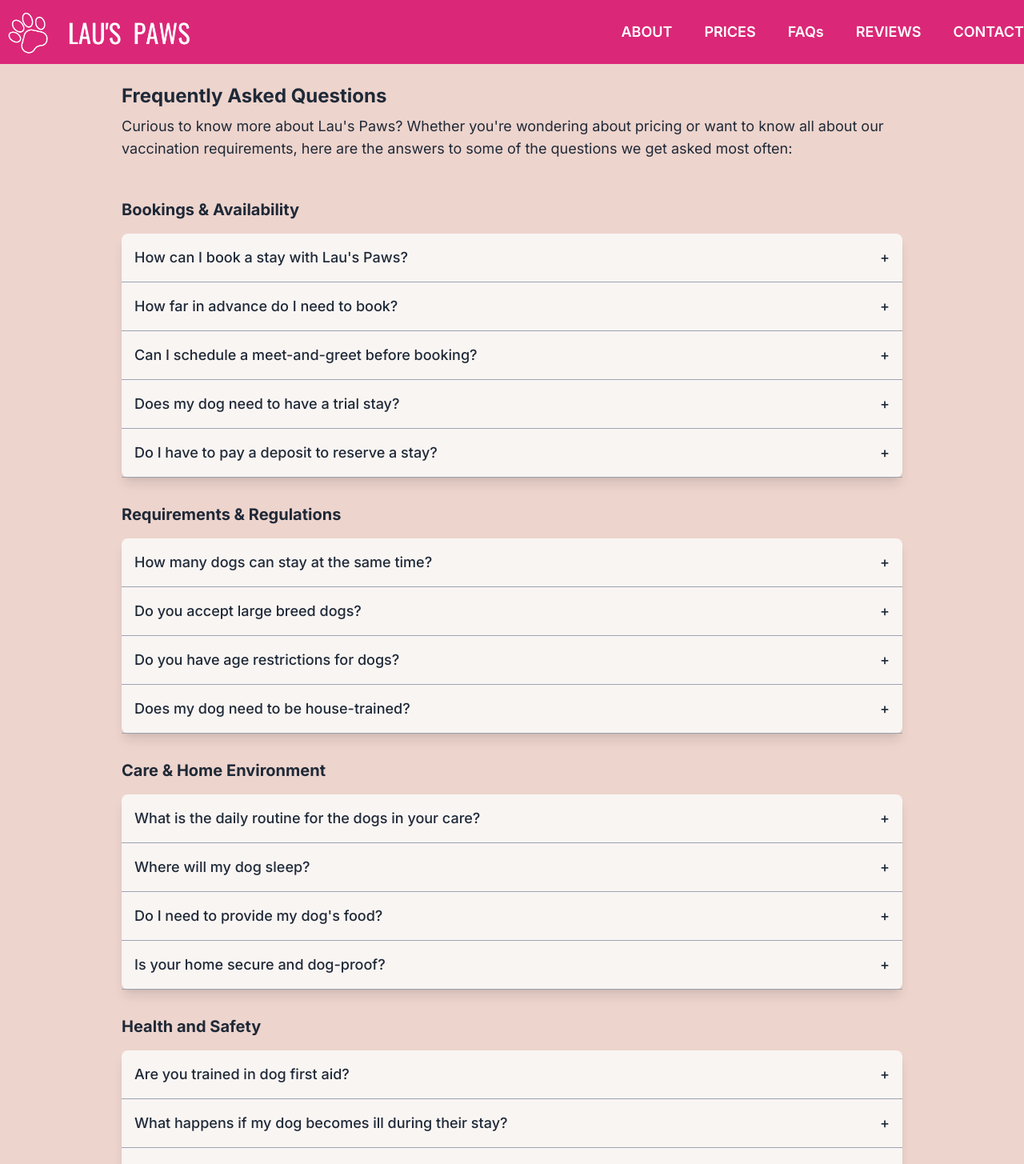
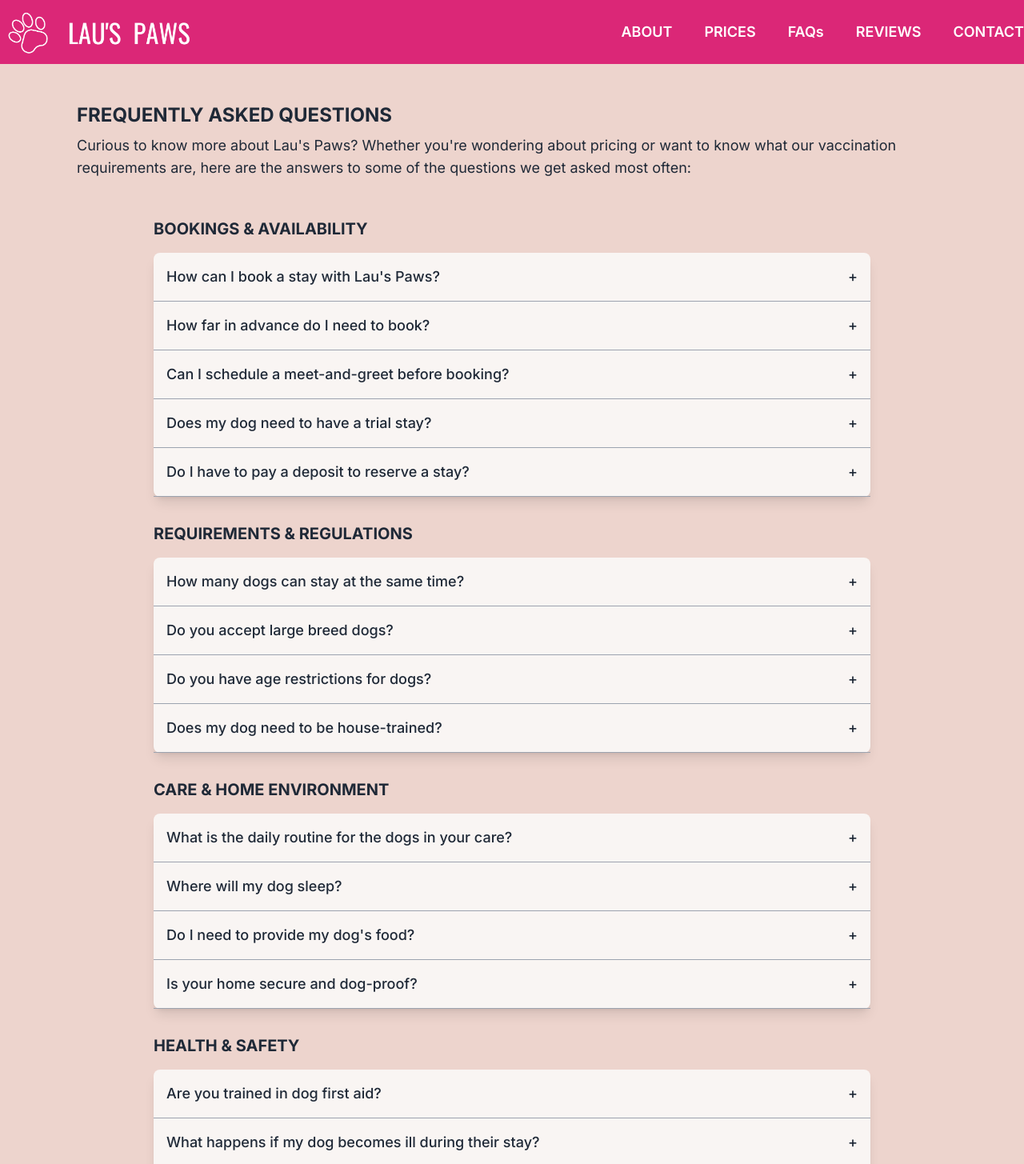
Before and after one commit to lolamindi/laus-paws, a Next.js app: page /faqs in a window 1280 px wide. Shown: the top 1455 px of the page at 80% size. Built offline with nearby package versions, Linux system fonts and the light colour scheme.

Commit message:
adjust margins and headings on review page and faqs page

```diff
--- a/data/faqs.json
+++ b/data/faqs.json
@@ -1,7 +1,7 @@
 {
   "sections": [
     {
-      "heading": "Bookings & Availability",
+      "heading": "BOOKINGS & AVAILABILITY",
       "items": [
         {
           "id": 0,
@@ -31,7 +31,7 @@
       ]
     },
     {
-      "heading": "Requirements & Regulations",
+      "heading": "REQUIREMENTS & REGULATIONS",
       "items": [
         {
           "id": 5,
@@ -56,7 +56,7 @@
       ]
     },
     {
-      "heading": "Care & Home Environment",
+      "heading": "CARE & HOME ENVIRONMENT",
       "items": [
         {
           "id": 9,
@@ -81,7 +81,7 @@
       ]
     },
     {
-      "heading": "Health and Safety",
+      "heading": "HEALTH & SAFETY",
       "items": [
         {
           "id": 13,
@@ -110,7 +110,7 @@
       ]
     },
     {
-      "heading": "Pricing & Payment",
+      "heading": "PRICING & PAYMENT",
       "items": [
         {
           "id": 18,
--- a/src/app/faqs/page.jsx
+++ b/src/app/faqs/page.jsx
@@ -45,17 +45,18 @@ const FAQSection = ({ heading, items }) => {
 export default function FAQs() {
   return (
     <main className="relative flex justify-center min-h-screen bg-[#edd4cd]">
-      <section className="top-4 p-6 text-gray-800 max-w-5xl">
-        <h1 className="text-2xl font-bold pb-2">Frequently Asked Questions</h1>
-        <p className=" text-lg mb-12">
+      <section className="top-4 p-8 text-gray-800 max-w-6xl">
+        <h1 className="text-2xl font-bold pb-2 pt-4">FREQUENTLY ASKED QUESTIONS</h1>
+        <p className="text-lg mb-12">
           Curious to know more about Lau's Paws? Whether you're wondering about pricing or want to
-          know all about our vaccination requirements, here are the answers to some of the questions we get
+          know what our vaccination requirements are, here are the answers to some of the questions we get
           asked most often:
         </p>
-
+        <section className="mx-auto max-w-4xl">
         {faqData.sections.map((section) => (
           <FAQSection key={section.heading} heading={section.heading} items={section.items} />
         ))}
+        </section>
       </section>
     </main>
   );
--- a/src/app/reviews/page.jsx
+++ b/src/app/reviews/page.jsx
@@ -5,8 +5,8 @@ export default function Reviews({ dogs = dogData }) {
   return (
     <main className="relative flex justify-center items-center min-h-screen bg-[#edd4cd]">
       <section className="absolute top-4 left-14 p-6 text-gray-800">
-        <h1 className="text-2xl font-bold pb-2">Reviews</h1>
-        <p className="text-left w-[97%] text-lg">
+        <h1 className="text-2xl font-bold pb-2">REVIEWS</h1>
+        <p className="text-left w-[95%] text-lg">
           Welcome to the Lau's Paws reviews page! You can read the&nbsp;
           <a
             href="https://www.facebook.com/LausPawsIbstock/reviews"
```
Also changed, not shown: data/dogs.json (+6 -6 lines).
